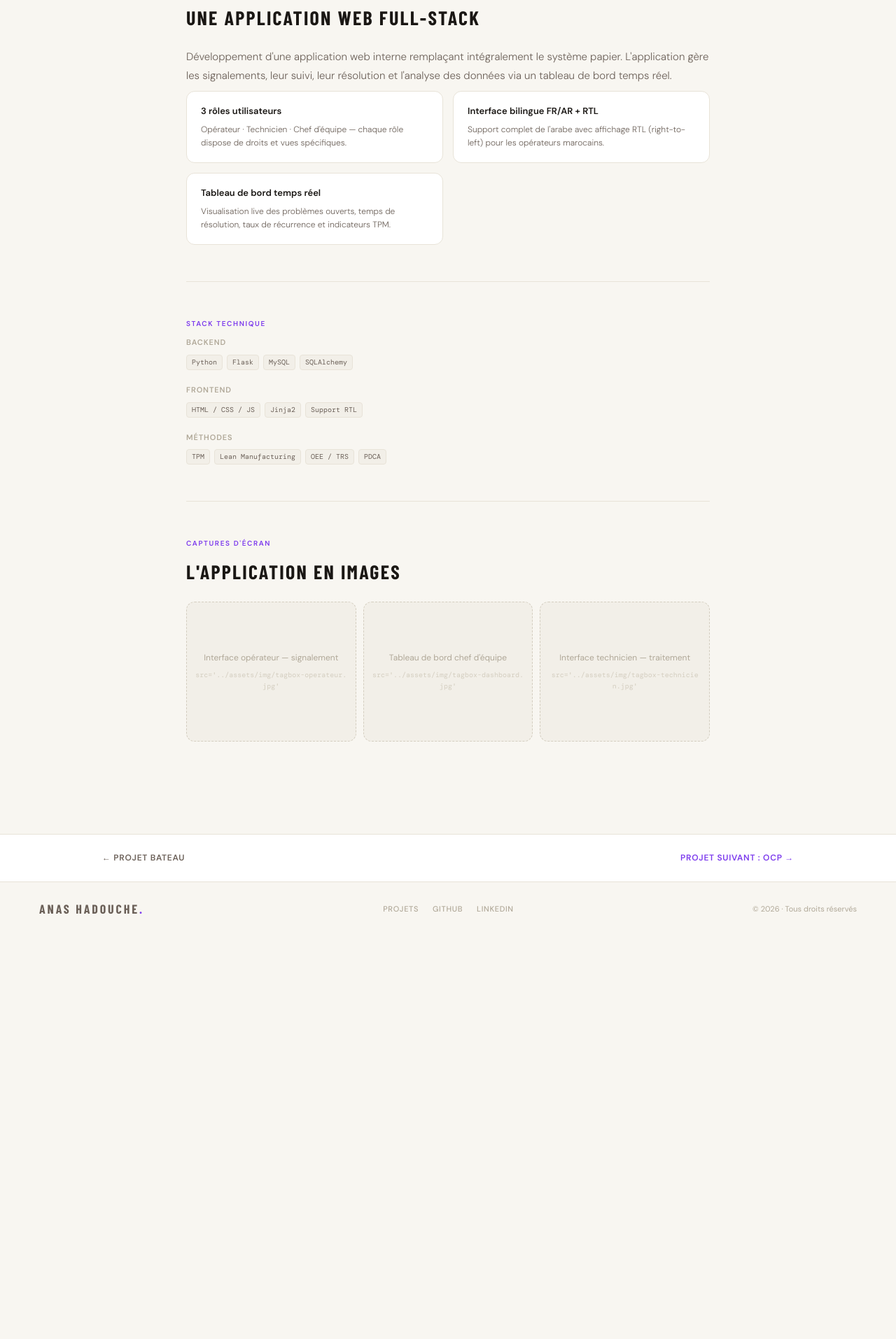
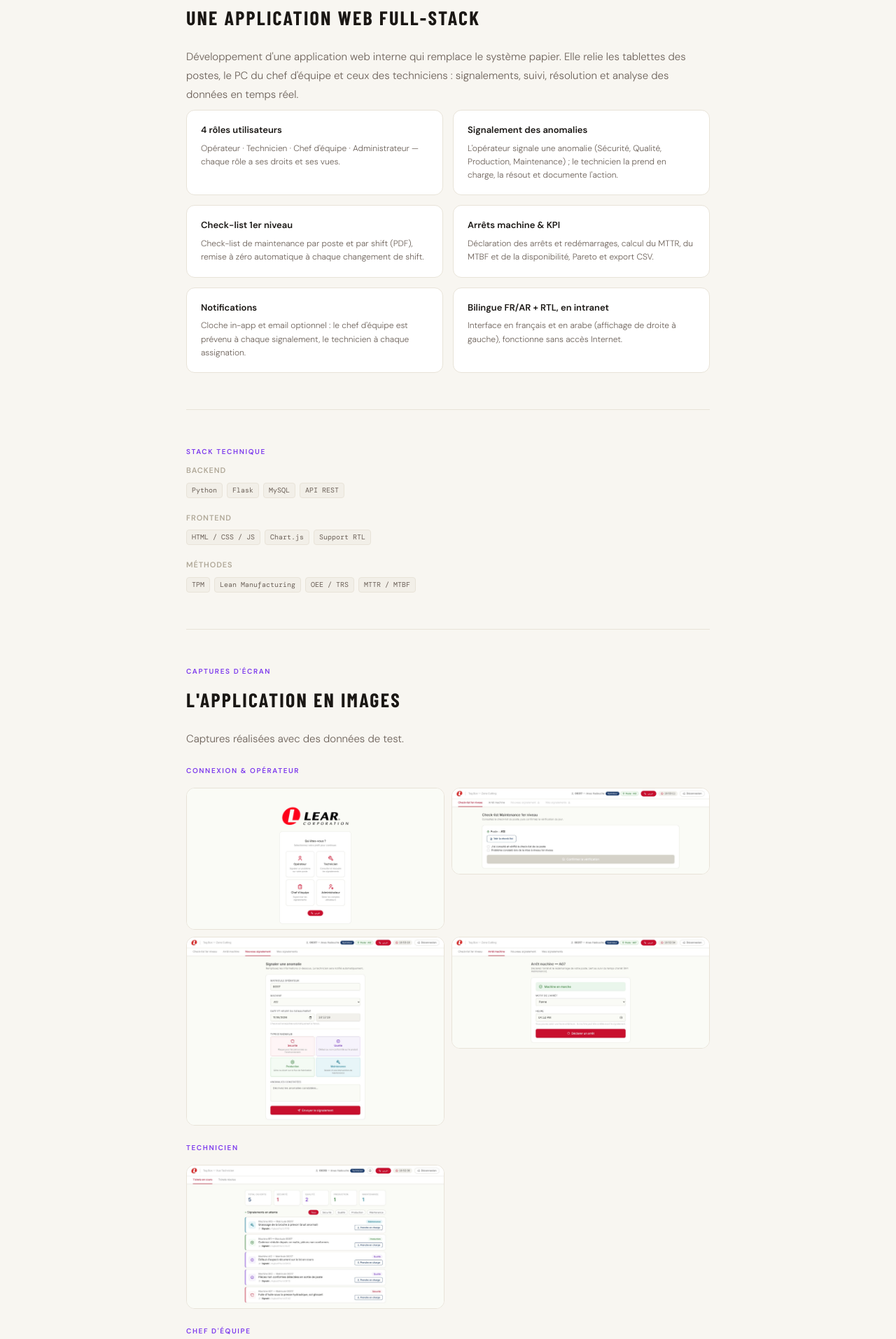
Before and after one commit to Anas31317/portfolio_anas-hadouche, a plain HTML site: page docs/projects/tag-box.html in a window 1280 px wide. Shown: the part 843-2757 px from the top of the page at 70% size. Before the commit the page ends 2181 px from the top, so only its background shows below. Drawn offline with nearby package versions, Linux system fonts and the light colour scheme; a web font is replaced by a local one.

Commit message:
Mise à jour novembre 2026 : stage Lear terminé (4 rôles, check-lists, KPI), nouvelles captures, échange RSET en cours

```diff
--- a/docs/projects/tag-box.html
+++ b/docs/projects/tag-box.html
@@ -40,7 +40,6 @@
       <span class="tag tag-v">Web</span>
       <span class="tag tag-v" data-fr="Industrie" data-en="Industry">Industrie</span>
       <span class="tag tag-a">TPM · Lean</span>
-      <span class="proj-status" data-fr="En cours" data-en="Ongoing">En cours</span>
     </div>
     <h1 class="proj-hero-title" data-fr="Digitalisation Tag Box" data-en="Tag Box Digitalisation">Digitalisation Tag Box</h1>
     <p class="proj-hero-sub" data-fr="Développement du système TPM Silver Level — Lear Corporation, Meknès" data-en="TPM Silver Level system development — Lear Corporation, Meknès">Développement du système TPM Silver Level — Lear Corporation, Meknès</p>
@@ -51,7 +50,7 @@
       </div>
       <div class="proj-meta-item">
         <span class="proj-meta-label" data-fr="Période" data-en="Period">Période</span>
-        <span class="proj-meta-val" data-fr="Mai – Juillet 2026" data-en="May – July 2026">Mai – Juillet 2026</span>
+        <span class="proj-meta-val" data-fr="18 mai – 7 août 2026" data-en="18 May – 7 August 2026">18 mai – 7 août 2026</span>
       </div>
       <div class="proj-meta-item">
         <span class="proj-meta-label" data-fr="Rôle" data-en="Role">Rôle</span>
@@ -81,21 +80,33 @@
   <section class="proj-section">
     <div class="proj-section-label" data-fr="Solution" data-en="Solution">Solution</div>
     <h2 class="proj-section-title" data-fr="Une application web full-stack" data-en="A full-stack web application">Une application web full-stack</h2>
-    <p class="proj-text" data-fr="Développement d'une application web interne remplaçant intégralement le système papier. L'application gère les signalements, leur suivi, leur résolution et l'analyse des données via un tableau de bord temps réel." data-en="Development of an internal web application fully replacing the paper system. The app manages problem reports, their tracking, resolution, and data analysis via a real-time dashboard.">
-      Développement d'une application web interne remplaçant intégralement le système papier. L'application gère les signalements, leur suivi, leur résolution et l'analyse des données via un tableau de bord temps réel.
+    <p class="proj-text" data-fr="Développement d'une application web interne qui remplace le système papier. Elle relie les tablettes des postes, le PC du chef d'équipe et ceux des techniciens : signalements, suivi, résolution et analyse des données en temps réel." data-en="Development of an internal web application replacing the paper system. It connects workstation tablets, the team leader's PC and the technicians' PCs: reporting, tracking, resolution and real-time data analysis.">
+      Développement d'une application web interne qui remplace le système papier. Elle relie les tablettes des postes, le PC du chef d'équipe et ceux des techniciens : signalements, suivi, résolution et analyse des données en temps réel.
     </p>
     <div class="proj-features">
       <div class="proj-feature">
-        <div class="proj-feature-title" data-fr="3 rôles utilisateurs" data-en="3 user roles">3 rôles utilisateurs</div>
-        <p class="proj-feature-desc" data-fr="Opérateur · Technicien · Chef d'équipe — chaque rôle dispose de droits et vues spécifiques." data-en="Operator · Technician · Team Leader — each role has specific rights and views.">Opérateur · Technicien · Chef d'équipe — chaque rôle dispose de droits et vues spécifiques.</p>
+        <div class="proj-feature-title" data-fr="4 rôles utilisateurs" data-en="4 user roles">4 rôles utilisateurs</div>
+        <p class="proj-feature-desc" data-fr="Opérateur · Technicien · Chef d'équipe · Administrateur — chaque rôle a ses droits et ses vues." data-en="Operator · Technician · Team Leader · Admin — each role has its own rights and views.">Opérateur · Technicien · Chef d'équipe · Administrateur — chaque rôle a ses droits et ses vues.</p>
       </div>
       <div class="proj-feature">
-        <div class="proj-feature-title" data-fr="Interface bilingue FR/AR + RTL" data-en="Bilingual FR/AR interface + RTL">Interface bilingue FR/AR + RTL</div>
-        <p class="proj-feature-desc" data-fr="Support complet de l'arabe avec affichage RTL (right-to-left) pour les opérateurs marocains." data-en="Full Arabic support with RTL (right-to-left) display for Moroccan operators.">Support complet de l'arabe avec affichage RTL pour les opérateurs marocains.</p>
+        <div class="proj-feature-title" data-fr="Signalement des anomalies" data-en="Anomaly reporting">Signalement des anomalies</div>
+        <p class="proj-feature-desc" data-fr="L'opérateur signale une anomalie (Sécurité, Qualité, Production, Maintenance) ; le technicien la prend en charge, la résout et documente l'action." data-en="Operators report an anomaly (Safety, Quality, Production, Maintenance); technicians take it, fix it and document the action.">L'opérateur signale une anomalie (Sécurité, Qualité, Production, Maintenance) ; le technicien la prend en charge, la résout et documente l'action.</p>
       </div>
       <div class="proj-feature">
-        <div class="proj-feature-title" data-fr="Tableau de bord temps réel" data-en="Real-time dashboard">Tableau de bord temps réel</div>
-        <p class="proj-feature-desc" data-fr="Visualisation live des problèmes ouverts, temps de résolution, taux de récurrence et indicateurs TPM." data-en="Live view of open problems, resolution times, recurrence rates, and TPM indicators.">Visualisation live des problèmes ouverts, temps de résolution, taux de récurrence et indicateurs TPM.</p>
+        <div class="proj-feature-title" data-fr="Check-list 1er niveau" data-en="First-level checklist">Check-list 1er niveau</div>
+        <p class="proj-feature-desc" data-fr="Check-list de maintenance par poste et par shift (PDF), remise à zéro automatique à chaque changement de shift." data-en="Maintenance checklist per workstation and per shift (PDF), automatically reset at each shift change.">Check-list de maintenance par poste et par shift (PDF), remise à zéro automatique à chaque changement de shift.</p>
+      </div>
+      <div class="proj-feature">
+        <div class="proj-feature-title" data-fr="Arrêts machine & KPI" data-en="Downtime & KPIs">Arrêts machine & KPI</div>
+        <p class="proj-feature-desc" data-fr="Déclaration des arrêts et redémarrages, calcul du MTTR, du MTBF et de la disponibilité, Pareto et export CSV." data-en="Stop/restart declarations, MTTR, MTBF and availability, Pareto charts and CSV export.">Déclaration des arrêts et redémarrages, calcul du MTTR, du MTBF et de la disponibilité, Pareto et export CSV.</p>
+      </div>
+      <div class="proj-feature">
+        <div class="proj-feature-title" data-fr="Notifications" data-en="Notifications">Notifications</div>
+        <p class="proj-feature-desc" data-fr="Cloche in-app et email optionnel : le chef d'équipe est prévenu à chaque signalement, le technicien à chaque assignation." data-en="In-app bell and optional email: the team leader is notified of each report, the technician of each assignment.">Cloche in-app et email optionnel : le chef d'équipe est prévenu à chaque signalement, le technicien à chaque assignation.</p>
+      </div>
+      <div class="proj-feature">
+        <div class="proj-feature-title" data-fr="Bilingue FR/AR + RTL, en intranet" data-en="Bilingual FR/AR + RTL, intranet">Bilingue FR/AR + RTL, en intranet</div>
+        <p class="proj-feature-desc" data-fr="Interface en français et en arabe (affichage de droite à gauche), fonctionne sans accès Internet." data-en="French and Arabic interface (right-to-left display), works without Internet access.">Interface en français et en arabe (affichage de droite à gauche), fonctionne sans accès Internet.</p>
       </div>
     </div>
   </section>
@@ -112,14 +123,14 @@
           <span class="stack-chip">Python</span>
           <span class="stack-chip">Flask</span>
           <span class="stack-chip">MySQL</span>
-          <span class="stack-chip">SQLAlchemy</span>
+          <span class="stack-chip">API REST</span>
         </div>
       </div>
       <div class="proj-stack-group">
         <div class="proj-stack-group-title">Frontend</div>
         <div class="proj-chips">
           <span class="stack-chip">HTML / CSS / JS</span>
-          <span class="stack-chip">Jinja2</span>
+          <span class="stack-chip">Chart.js</span>
           <span class="stack-chip" data-fr="Support RTL" data-en="RTL support">Support RTL</span>
         </div>
       </div>
@@ -129,7 +140,7 @@
           <span class="stack-chip">TPM</span>
           <span class="stack-chip">Lean Manufacturing</span>
           <span class="stack-chip">OEE / TRS</span>
-          <span class="stack-chip">PDCA</span>
+          <span class="stack-chip">MTTR / MTBF</span>
         </div>
       </div>
     </div>
@@ -137,24 +148,43 @@
 
   <hr class="proj-divider">
 
-  <!-- Galerie -->
+  <!-- Captures -->
   <section class="proj-section">
     <div class="proj-section-label" data-fr="Captures d'écran" data-en="Screenshots">Captures d'écran</div>
     <h2 class="proj-section-title" data-fr="L'application en images" data-en="The application in images">L'application en images</h2>
-    <div class="proj-gallery">
-      <div class="proj-gallery-placeholder" style="height:200px">
-        <span data-fr="Interface opérateur — signalement" data-en="Operator interface — reporting">Interface opérateur — signalement</span>
-        <span class="proj-gallery-hint">src='../assets/img/tagbox-operateur.jpg'</span>
-      </div>
-      <div class="proj-gallery-placeholder" style="height:200px">
-        <span data-fr="Tableau de bord chef d'équipe" data-en="Team leader dashboard">Tableau de bord chef d'équipe</span>
-        <span class="proj-gallery-hint">src='../assets/img/tagbox-dashboard.jpg'</span>
-      </div>
-      <div class="proj-gallery-placeholder" style="height:200px">
-        <span data-fr="Interface technicien — traitement" data-en="Technician interface — processing">Interface technicien — traitement</span>
-        <span class="proj-gallery-hint">src='../assets/img/tagbox-technicien.jpg'</span>
-      </div>
+    <p class="proj-text" data-fr="Captures réalisées avec des données de test." data-en="Screenshots taken with test data.">Captures réalisées avec des données de test.</p>
+    <div class="proj-section-label" style="margin-top:24px; margin-bottom:12px" data-fr="Connexion & opérateur" data-en="Login & operator">Connexion & opérateur</div>
+    <div class="proj-gallery" style="grid-template-columns:repeat(2,1fr)">
+      <img src="../assets/img/tagbox/tagbox_connexion.jpg" alt="Choix du profil parmi les 4 rôles" class="proj-gallery-img-web" loading="lazy">
+      <img src="../assets/img/tagbox/tagbox_operateur_checklist.jpg" alt="Opérateur — check-list 1er niveau" class="proj-gallery-img-web" loading="lazy">
+      <img src="../assets/img/tagbox/tagbox_operateur_signalement.jpg" alt="Opérateur — signalement d'une anomalie" class="proj-gallery-img-web" loading="lazy">
+      <img src="../assets/img/tagbox/tagbox_operateur_arret.jpg" alt="Opérateur — déclaration d'un arrêt machine" class="proj-gallery-img-web" loading="lazy">
     </div>
+    <div class="proj-section-label" style="margin-top:24px; margin-bottom:12px" data-fr="Technicien" data-en="Technician">Technicien</div>
+    <div class="proj-gallery" style="grid-template-columns:repeat(2,1fr)">
+      <img src="../assets/img/tagbox/tagbox_technicien.jpg" alt="Technicien — signalements à prendre en charge" class="proj-gallery-img-web" loading="lazy">
+    </div>
+    <div class="proj-section-label" style="margin-top:24px; margin-bottom:12px" data-fr="Chef d'équipe" data-en="Team leader">Chef d'équipe</div>
+    <div class="proj-gallery" style="grid-template-columns:repeat(2,1fr)">
+      <img src="../assets/img/tagbox/tagbox_chef_analyse.jpg" alt="Chef d'équipe — analyse des interventions" class="proj-gallery-img-web" loading="lazy">
+      <img src="../assets/img/tagbox/tagbox_chef_kpi.jpg" alt="Chef d'équipe — KPI maintenance (MTTR, MTBF, disponibilité)" class="proj-gallery-img-web" loading="lazy">
+      <img src="../assets/img/tagbox/tagbox_chef_suivi_machines.jpg" alt="Chef d'équipe — suivi des machines par shift" class="proj-gallery-img-web" loading="lazy">
+    </div>
+    <div class="proj-section-label" style="margin-top:24px; margin-bottom:12px" data-fr="Administrateur" data-en="Administrator">Administrateur</div>
+    <div class="proj-gallery" style="grid-template-columns:repeat(2,1fr)">
+      <img src="../assets/img/tagbox/tagbox_admin_comptes.jpg" alt="Administrateur — gestion des comptes" class="proj-gallery-img-web" loading="lazy">
+      <img src="../assets/img/tagbox/tagbox_admin_postes.jpg" alt="Administrateur — gestion des postes et check-lists" class="proj-gallery-img-web" loading="lazy">
+    </div>
+  </section>
+
+  <hr class="proj-divider">
+
+  <!-- Code source -->
+  <section class="proj-section">
+    <div class="proj-section-label" data-fr="Code source" data-en="Source code">Code source</div>
+    <h2 class="proj-section-title" data-fr="Le projet sur GitHub" data-en="The project on GitHub">Le projet sur GitHub</h2>
+    <p class="proj-text" data-fr="Le code complet et la documentation (installation, architecture, base de données, guide par rôle) sont disponibles sur le dépôt GitHub." data-en="The full code and documentation (installation, architecture, database, guide per role) are available on the GitHub repository.">Le code complet et la documentation (installation, architecture, base de données, guide par rôle) sont disponibles sur le dépôt GitHub.</p>
+    <p class="proj-text"><a href="https://github.com/Anas31317/Internship_Lear_TPM_System" target="_blank" rel="noopener" class="tl-link" data-fr="Voir le dépôt →" data-en="See repository →">Voir le dépôt →</a></p>
   </section>
 
 </div>
@@ -192,7 +222,7 @@
   }
   setLang('fr');
 
-  document.querySelectorAll('.proj-gallery-img').forEach(img => {
+  document.querySelectorAll('.proj-gallery-img, .proj-gallery-img-web').forEach(img => {
     img.style.cursor = 'zoom-in';
     img.addEventListener('click', () => {
       const lb = document.createElement('div');
```
Also changed, not shown: docs/index.html (+8 -8 lines), docs/projects.html (+5 -6 lines), docs/assets/img/tagbox/tagbox_admin_comptes.jpg (added), docs/assets/img/tagbox/tagbox_admin_postes.jpg (added), docs/assets/img/tagbox/tagbox_chef_analyse.jpg (added), docs/assets/img/tagbox/tagbox_chef_kpi.jpg (added), docs/assets/img/tagbox/tagbox_chef_suivi_machines.jpg (added), docs/assets/img/tagbox/tagbox_connexion.jpg (added), docs/assets/img/tagbox/tagbox_operateur_arret.jpg (added), docs/assets/img/tagbox/tagbox_operateur_checklist.jpg (added), docs/assets/img/tagbox/tagbox_operateur_signalement.jpg (added), docs/assets/img/tagbox/tagbox_technicien.jpg (added).
